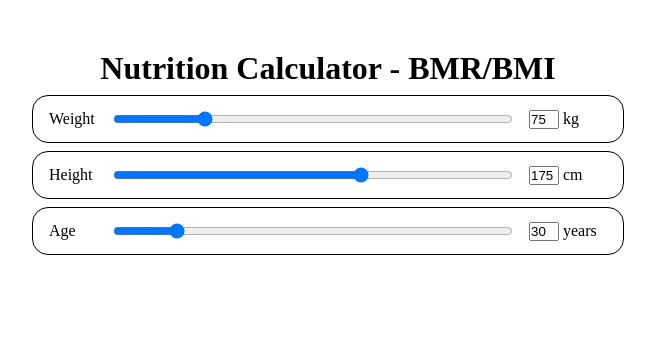
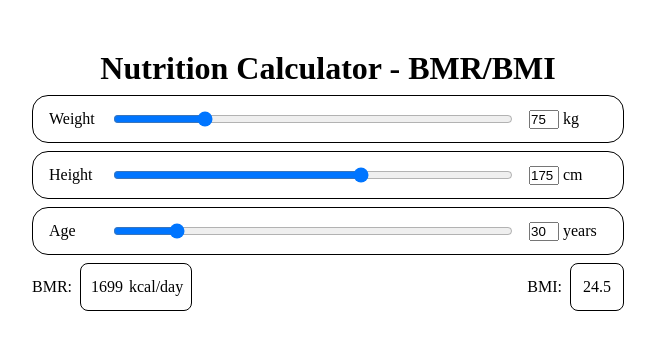
Before and after one commit to pospisilvitek/nutrition-calculator, a React (Vite) app: page / in a window 1280 px wide. Shown: the top 350 px of the page, without its empty margins (312-967 px from the left). Built offline with nearby package versions, Linux system fonts and the light colour scheme.

Commit message:
feat: calculate and display BMR and BMI

```diff
--- a/src/components/NutritionCalculator/NutritionCalculator.css
+++ b/src/components/NutritionCalculator/NutritionCalculator.css
@@ -4,3 +4,37 @@
     align-items: center;
     gap: 8px;
 }
+
+.nutrition-calculator__results {
+    width: 100%;
+    display: flex;
+    justify-content: space-between;
+    align-items: center;
+    height: 48px;
+}
+
+.result {
+    display: flex;
+    align-items: center;
+    gap: 8px;
+}
+
+.result__value-wrapper {
+    display: flex;
+    align-items: center;
+    gap: 4px;
+    height: 48px;
+    padding: 0 8px;
+    border: 1px solid black;
+    border-radius: 8px;
+}
+
+.result__value {
+    font-variant-numeric: tabular-nums;
+    text-align: center;
+    width: 36px;
+}
+
+.result__unit {
+    text-align: center;
+}
--- a/src/components/NutritionCalculator/NutritionCalculator.tsx
+++ b/src/components/NutritionCalculator/NutritionCalculator.tsx
@@ -20,6 +20,14 @@ export default function NutritionCalculator(): React.JSX.Element {
     const handleValueChange = (id: string, value: number): void => {
         setValues((previous) => ({ ...previous, [id]: value }));
     };
+
+    const bmr: number = Math.round(
+        10 * values.weight + 6.25 * values.height - 5 * values.age + 5
+    );
+
+    const heightInMeters: number = values.height / 100;
+    const bmi: number = values.weight / (heightInMeters * heightInMeters);
+    const bmiDisplay: string = bmi.toFixed(1);
 
     return (
         <div className="nutrition-calculator">
@@ -51,6 +59,21 @@ export default function NutritionCalculator(): React.JSX.Element {
                 value={values.age}
                 onValueChange={handleValueChange}
             />
+            <div className="nutrition-calculator__results">
+                <div className="result">
+                    <p className="result__label">BMR:</p>
+                    <div className="result__value-wrapper">
+                        <p className="result__value">{bmr}</p>
+                        <p className="result__unit">kcal/day</p>
+                    </div>
+                </div>
+                <div className="result">
+                    <p className="result__label">BMI:</p>
+                    <div className="result__value-wrapper">
+                        <p className="result__value">{bmiDisplay}</p>
+                    </div>
+                </div>
+            </div>
         </div>
     );
 }
```
